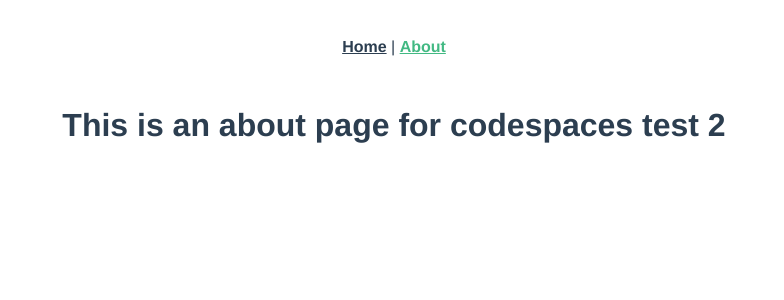
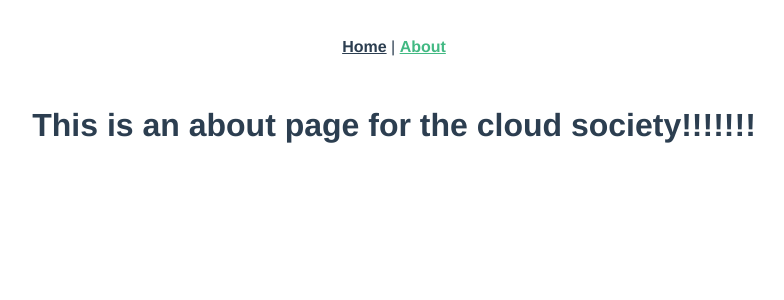
Before and after one commit to helaili/actions-showcase, a Vue app: page /#/about in a window 1280 px wide. Shown: the top 300 px of the page, without its empty margins (246-1030 px from the left). Built offline with nearby package versions, Linux system fonts and the light colour scheme.

Commit message:
Cloud Society code  (#29)
* New test for localhost

* Latest cloud society code

```diff
--- a/src/views/About.vue
+++ b/src/views/About.vue
@@ -1,5 +1,5 @@
 <template>
   <div class="about">
-    <h1>This is an about page for codespaces test 2</h1>
+    <h1>This is an about page for the cloud society!!!!!!!</h1>
   </div>
 </template>
```
